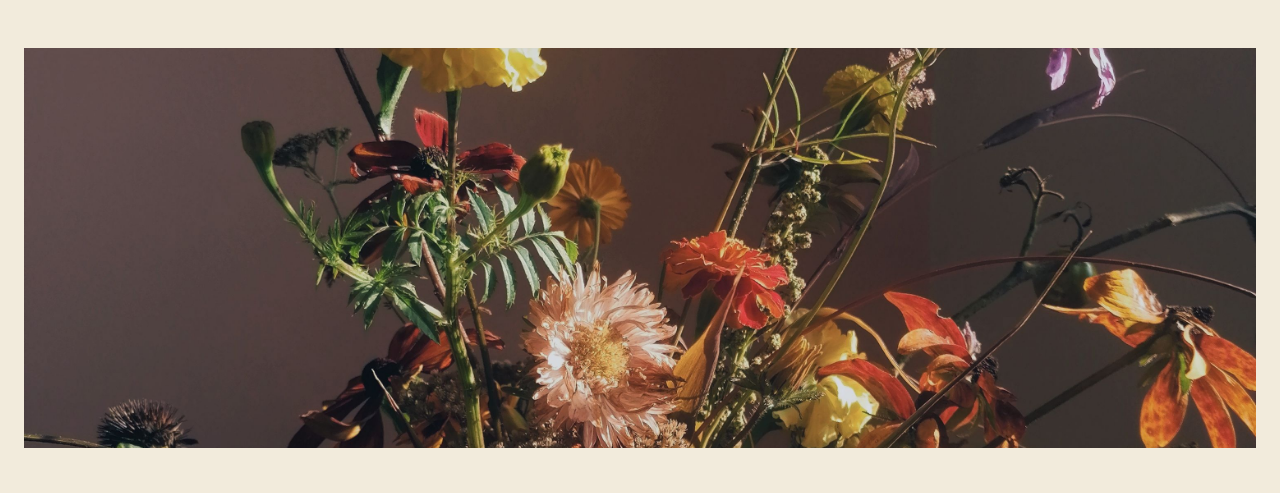
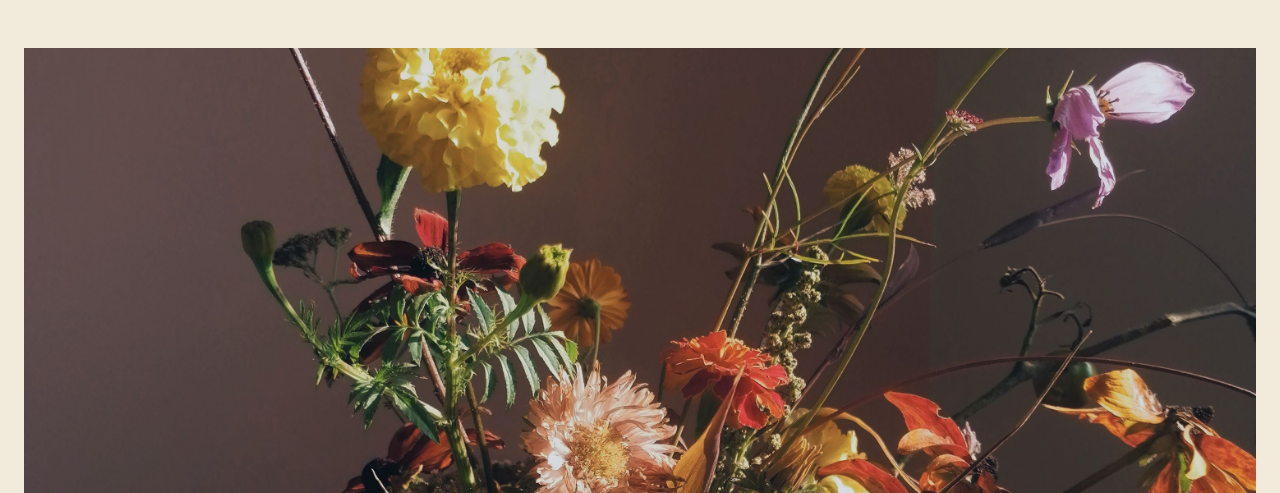
Before and after one commit to callalilyb/w6-aurum-grid, a plain HTML site: page index.html in a window 1280 px wide. Shown: the part 89-582 px from the top of the page. Drawn offline with Linux system fonts and the light colour scheme.

Commit message:
fixing desktop design now

```diff
--- a/css/style.css
+++ b/css/style.css
@@ -357,6 +357,16 @@ these are temporary values, to be adjusted after testing */
         gap: 48px;
         padding: 80px, 88px;
     }
+
+    .hero-image {
+        width: 100%;
+        height: 600px;
+        object-fit: cover;
+    }
+
+    .hero-content {
+        max-width: 65ch;
+    }
 }
 
 .collection-gallry {
```
